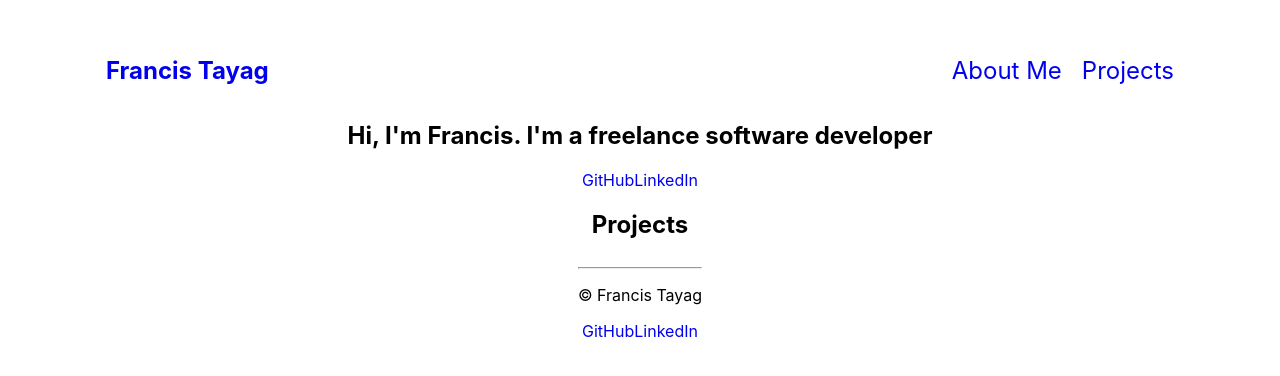
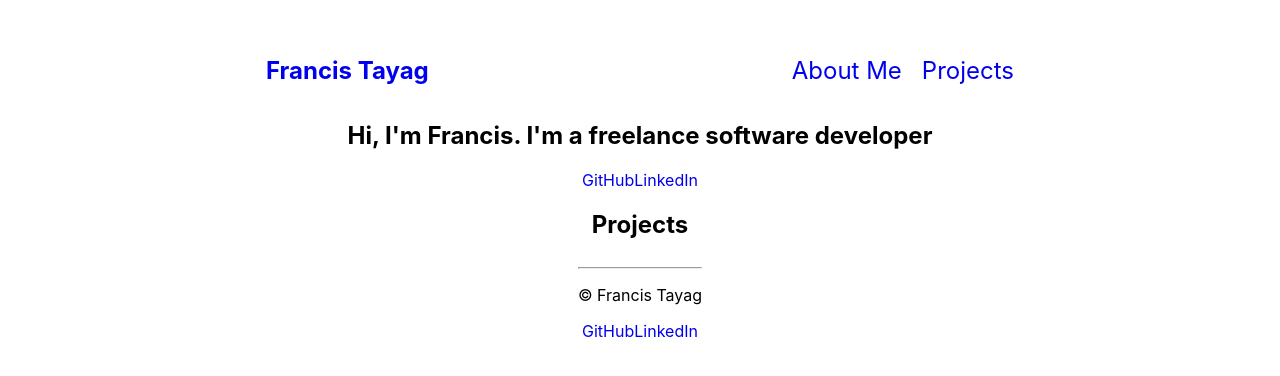
Before and after one commit to fmtayag/fmtayag.github.io, a React (Create React App) app in the folder ui/: page / in a window 1280 px wide. Shown: the top 376 px of the page. Built offline with nearby package versions, Linux system fonts and the light colour scheme.

Commit message:
Made the navbar a flexbox

```diff
--- a/ui/src/App.css
+++ b/ui/src/App.css
@@ -2,20 +2,40 @@
   display: flex;
   flex-direction: column;
   margin: 5vmin;
-  margin-left: 10vmin;
-  margin-right: 10vmin;
+  margin-left: 30vmin;
+  margin-right: 30vmin;
+  text-align: center;
+}
+
+@media only screen and (max-width: 600px) {
+  .App {
+    margin-left: 10vmin;
+    margin-right: 10vmin;
+  }
 }
 
 /* -- Navbar -- */
 
 .navbar {
-  text-align: center;
   padding: 2vmin;
   font-size: 24px;
+  display: flex;
+  flex-direction: row;
+}
+
+@media only screen and (max-width: 600px) {
+  .navbar {
+    flex-direction: column;
+  }
+}
+
+.logo-container {
+  flex-grow: 1;
+  align-self: center;
 }
 
 .links {
-  float: right;
+  justify-content: flex-end;
 }
 
 a {
@@ -39,7 +59,6 @@ a:hover:not(.logo) {
   font-weight: 700;
   float: left;
   position: relative;
-  text-align: center;
 }
 
 .logo::before {
@@ -50,8 +69,7 @@ a:hover:not(.logo) {
   width: 100%;
   height: 0;
   transition: height 0.3s;
-  background: color-mix(in srgb, yellow 50%, transparent);
-
+  background: color-mix(in srgb, dodgerblue 50%, transparent);
 }
 
 .logo:hover::before {
@@ -61,10 +79,9 @@ a:hover:not(.logo) {
 }
 
 .home {
-  text-align: center;
+
 }
 
 .footer {
   margin: auto;
-  text-align: center;
 }
--- a/ui/src/components/Navbar.js
+++ b/ui/src/components/Navbar.js
@@ -3,7 +3,9 @@ import { Link } from 'react-router-dom';
 const Navbar = () => {
     return (
         <div className="navbar">
-            <Link to="/" className="logo">Francis Tayag</Link>
+            <div className="logo-container">
+                <Link to="/" className="logo">Francis Tayag</Link>
+            </div>
             <div className="links">
                 <Link to="/about">About Me</Link>
                 <Link to="/projects">Projects</Link>
```
